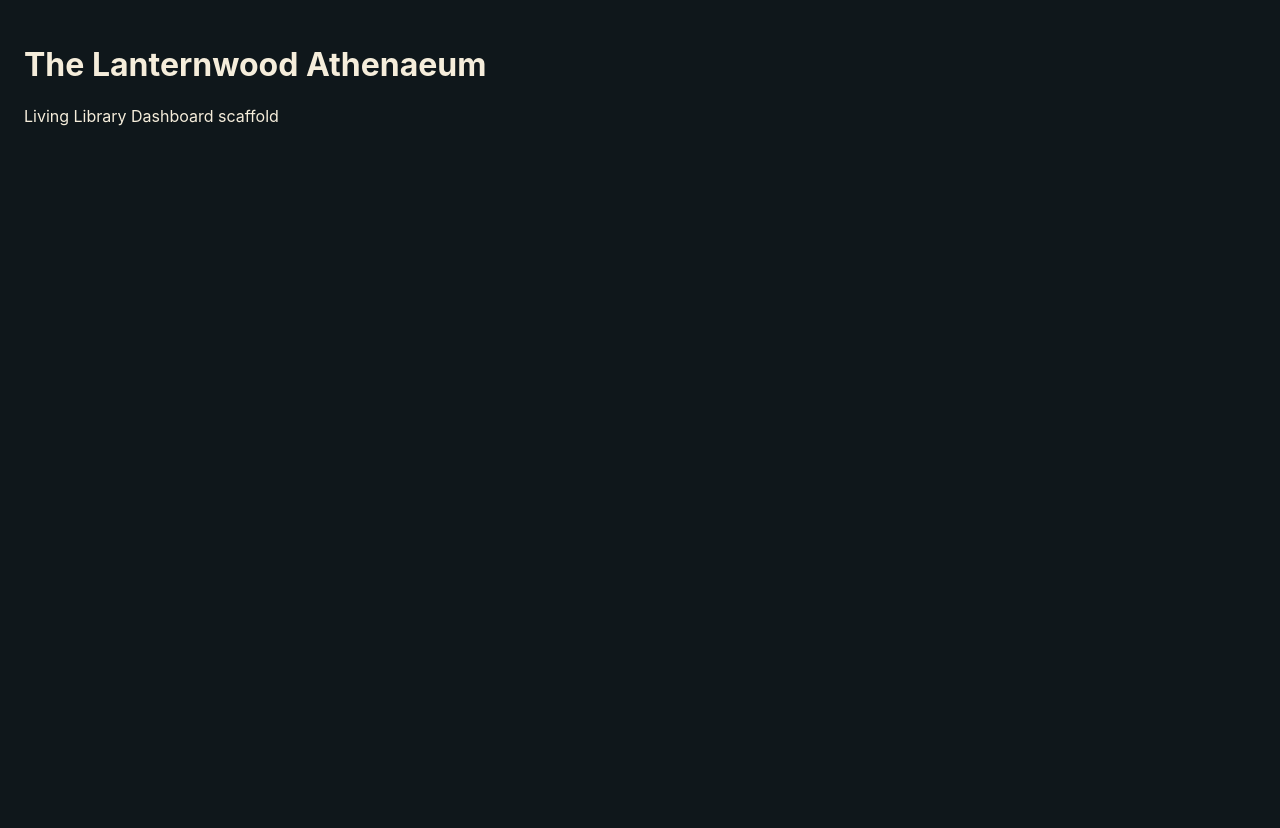
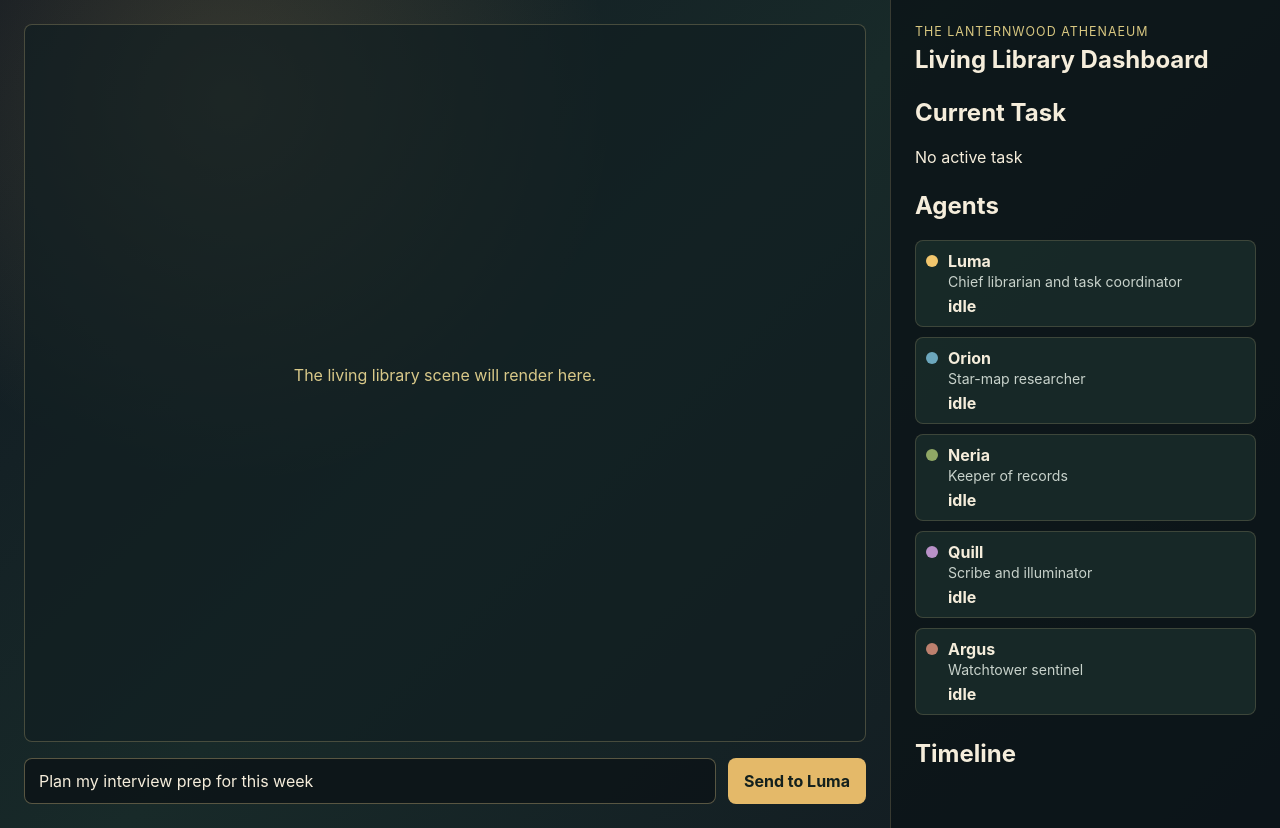
Before and after one commit to eunhwa99/lanternwood-athenaeum, a React (Vite) app: page / in a window 1280 px wide. Before the commit the page ends 800 px from the top, so only its background shows below. Built offline with nearby package versions, Linux system fonts and the light colour scheme.

Commit message:
feat: add Lanternwood dashboard panels

```diff
--- a/src/main.tsx
+++ b/src/main.tsx
@@ -1,18 +1,10 @@
 import { StrictMode } from "react";
 import { createRoot } from "react-dom/client";
+import { AppShell } from "./ui/AppShell";
 import "./styles.css";
-
-function App() {
-  return (
-    <main className="app-shell">
-      <h1>The Lanternwood Athenaeum</h1>
-      <p>Living Library Dashboard scaffold</p>
-    </main>
-  );
-}
 
 createRoot(document.getElementById("root")!).render(
   <StrictMode>
-    <App />
+    <AppShell />
   </StrictMode>,
 );
--- a/src/styles.css
+++ b/src/styles.css
@@ -21,7 +21,143 @@ input {
   font: inherit;
 }
 
-.app-shell {
+.dashboard {
+  display: grid;
+  grid-template-columns: minmax(0, 1fr) 390px;
   min-height: 100vh;
+  background:
+    radial-gradient(circle at 18% 12%, rgba(228, 185, 105, 0.18), transparent 30%),
+    linear-gradient(135deg, #101821, #182a29 45%, #111820);
+}
+
+.library-stage {
+  display: grid;
+  grid-template-rows: minmax(0, 1fr) auto;
+  gap: 16px;
   padding: 24px;
 }
+
+.stage-placeholder {
+  display: grid;
+  place-items: center;
+  min-height: 520px;
+  border: 1px solid rgba(230, 205, 145, 0.25);
+  border-radius: 8px;
+  background: rgba(18, 30, 34, 0.7);
+  color: #d9c989;
+}
+
+.side-panel {
+  overflow-y: auto;
+  border-left: 1px solid rgba(230, 205, 145, 0.2);
+  background: rgba(12, 20, 24, 0.82);
+  padding: 24px;
+}
+
+.eyebrow {
+  margin: 0 0 6px;
+  color: #d8c781;
+  font-size: 0.78rem;
+  letter-spacing: 0.08em;
+  text-transform: uppercase;
+}
+
+h1,
+h2,
+h3,
+p {
+  margin-top: 0;
+}
+
+.panel-section {
+  margin-top: 24px;
+}
+
+.agent-list {
+  display: grid;
+  gap: 10px;
+}
+
+.agent-card {
+  display: flex;
+  gap: 10px;
+  align-items: flex-start;
+  padding: 10px;
+  border: 1px solid rgba(230, 205, 145, 0.18);
+  border-radius: 8px;
+  background: rgba(31, 52, 47, 0.64);
+}
+
+.agent-card h3 {
+  margin-bottom: 2px;
+  font-size: 1rem;
+}
+
+.agent-card p {
+  margin-bottom: 6px;
+  color: #c8d2cb;
+  font-size: 0.88rem;
+}
+
+.agent-dot {
+  width: 12px;
+  height: 12px;
+  margin-top: 4px;
+  border-radius: 999px;
+  flex: 0 0 auto;
+}
+
+.timeline {
+  display: grid;
+  gap: 8px;
+  padding-left: 0;
+  list-style: none;
+}
+
+.timeline li {
+  display: grid;
+  gap: 4px;
+  padding: 10px;
+  border-radius: 8px;
+  background: rgba(23, 36, 47, 0.8);
+}
+
+.timeline-type {
+  color: #d8c781;
+  font-size: 0.75rem;
+}
+
+.task-input {
+  display: grid;
+  grid-template-columns: minmax(0, 1fr) auto;
+  gap: 12px;
+}
+
+.task-input input {
+  min-width: 0;
+  border: 1px solid rgba(230, 205, 145, 0.35);
+  border-radius: 8px;
+  background: rgba(12, 20, 24, 0.86);
+  color: #f5eddb;
+  padding: 12px 14px;
+}
+
+.task-input button {
+  border: 0;
+  border-radius: 8px;
+  background: #e4b969;
+  color: #13201d;
+  padding: 12px 16px;
+  font-weight: 700;
+}
+
+@media (max-width: 900px) {
+  .dashboard {
+    grid-template-columns: 1fr;
+  }
+
+  .side-panel {
+    border-left: 0;
+    border-top: 1px solid rgba(230, 205, 145, 0.2);
+  }
+}
--- /dev/null
+++ b/src/ui/AgentStatusPanel.tsx
@@ -0,0 +1,28 @@
+import type { RunState } from "../events/types";
+
+type AgentStatusPanelProps = {
+  state: RunState;
+};
+
+export function AgentStatusPanel({ state }: AgentStatusPanelProps) {
+  return (
+    <section className="panel-section" aria-label="Agent status">
+      <h2>Agents</h2>
+      <div className="agent-list">
+        {Object.values(state.agents).map((agent) => (
+          <article className="agent-card" key={agent.definition.id}>
+            <span
+              className="agent-dot"
+              style={{ background: agent.definition.color }}
+            />
+            <div>
+              <h3>{agent.definition.displayName}</h3>
+              <p>{agent.definition.worldRole}</p>
+              <strong>{agent.status}</strong>
+            </div>
+          </article>
+        ))}
+      </div>
+    </section>
+  );
+}
--- /dev/null
+++ b/src/ui/AppShell.tsx
@@ -0,0 +1,48 @@
+import { useMemo, useState } from "react";
+import { AGENTS } from "../agents/registry";
+import { createInitialRunState, reduceAgentEvent } from "../events/reducer";
+import type { RunState } from "../events/types";
+import { mockRunAdapter } from "../harness/mockRunAdapter";
+import { AgentStatusPanel } from "./AgentStatusPanel";
+import { TaskInput } from "./TaskInput";
+import { Timeline } from "./Timeline";
+
+export function AppShell() {
+  const initialState = useMemo(() => createInitialRunState(AGENTS), []);
+  const [runState, setRunState] = useState<RunState>(initialState);
+  const [isRunning, setIsRunning] = useState(false);
+
+  async function startMockRun(prompt: string) {
+    setRunState(createInitialRunState(AGENTS));
+    setIsRunning(true);
+
+    for await (const event of mockRunAdapter.startRun(prompt)) {
+      setRunState((current) => reduceAgentEvent(current, event));
+    }
+
+    setIsRunning(false);
+  }
+
+  return (
+    <main className="dashboard">
+      <section className="library-stage">
+        <div className="stage-placeholder">
+          <p>The living library scene will render here.</p>
+        </div>
+        <TaskInput disabled={isRunning} onSubmit={startMockRun} />
+      </section>
+      <aside className="side-panel">
+        <header>
+          <p className="eyebrow">The Lanternwood Athenaeum</p>
+          <h1>Living Library Dashboard</h1>
+        </header>
+        <section className="panel-section">
+          <h2>Current Task</h2>
+          <p>{runState.currentTask?.prompt ?? "No active task"}</p>
+        </section>
+        <AgentStatusPanel state={runState} />
+        <Timeline events={runState.timeline} />
+      </aside>
+    </main>
+  );
+}
--- /dev/null
+++ b/src/ui/TaskInput.tsx
@@ -0,0 +1,34 @@
+import { useState } from "react";
+import type { FormEvent } from "react";
+
+type TaskInputProps = {
+  onSubmit: (prompt: string) => void;
+  disabled?: boolean;
+};
+
+export function TaskInput({ onSubmit, disabled = false }: TaskInputProps) {
+  const [prompt, setPrompt] = useState("Plan my interview prep for this week");
+
+  function handleSubmit(event: FormEvent<HTMLFormElement>) {
+    event.preventDefault();
+    const trimmed = prompt.trim();
+
+    if (trimmed.length > 0) {
+      onSubmit(trimmed);
+    }
+  }
+
+  return (
+    <form className="task-input" onSubmit={handleSubmit}>
+      <input
+        aria-label="Task request"
+        disabled={disabled}
+        onChange={(event) => setPrompt(event.target.value)}
+        value={prompt}
+      />
+      <button disabled={disabled} type="submit">
+        Send to Luma
+      </button>
+    </form>
+  );
+}
--- /dev/null
+++ b/src/ui/Timeline.tsx
@@ -0,0 +1,21 @@
+import type { AgentEvent } from "../events/types";
+
+type TimelineProps = {
+  events: AgentEvent[];
+};
+
+export function Timeline({ events }: TimelineProps) {
+  return (
+    <section className="panel-section" aria-label="Event timeline">
+      <h2>Timeline</h2>
+      <ol className="timeline">
+        {events.map((event) => (
+          <li key={event.eventId}>
+            <span className="timeline-type">{event.type}</span>
+            <span>{event.message}</span>
+          </li>
+        ))}
+      </ol>
+    </section>
+  );
+}
```
Also changed, not shown: 1 other file (tests, documents, lock files or other folders).
